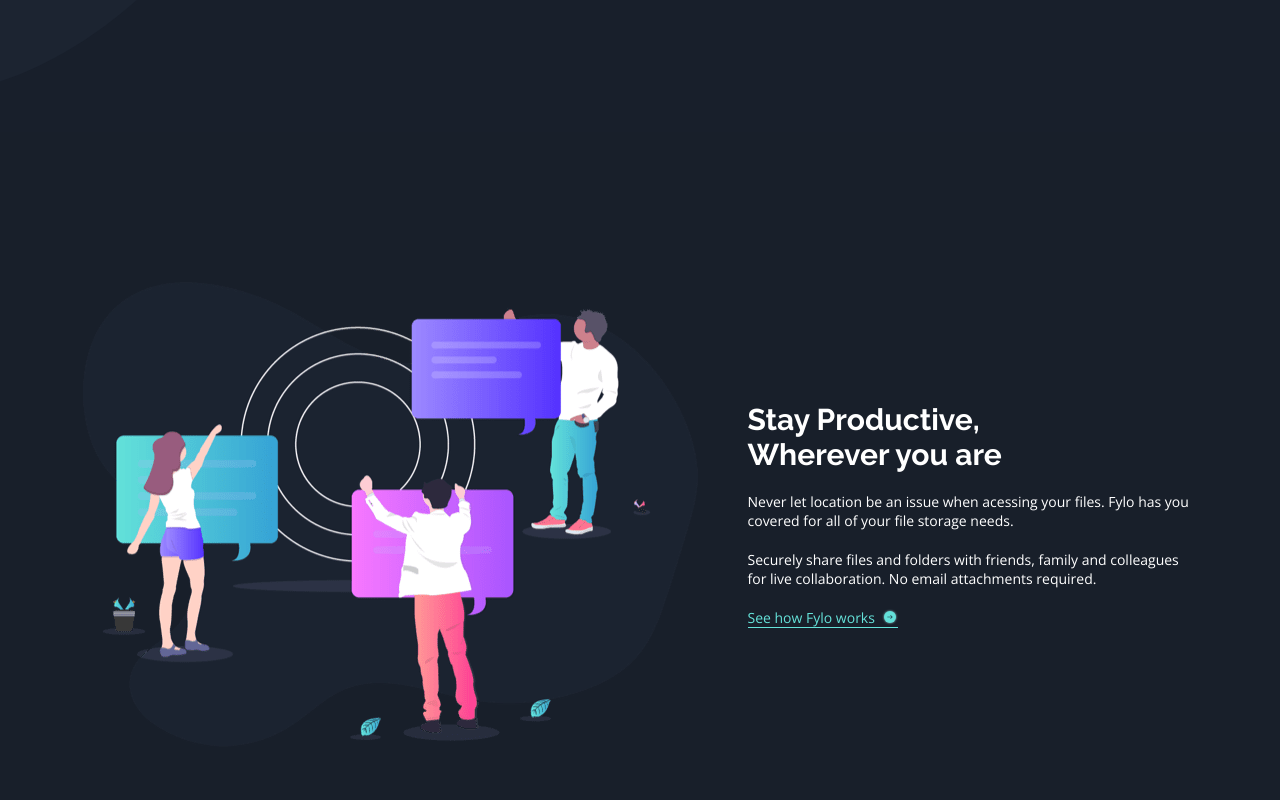
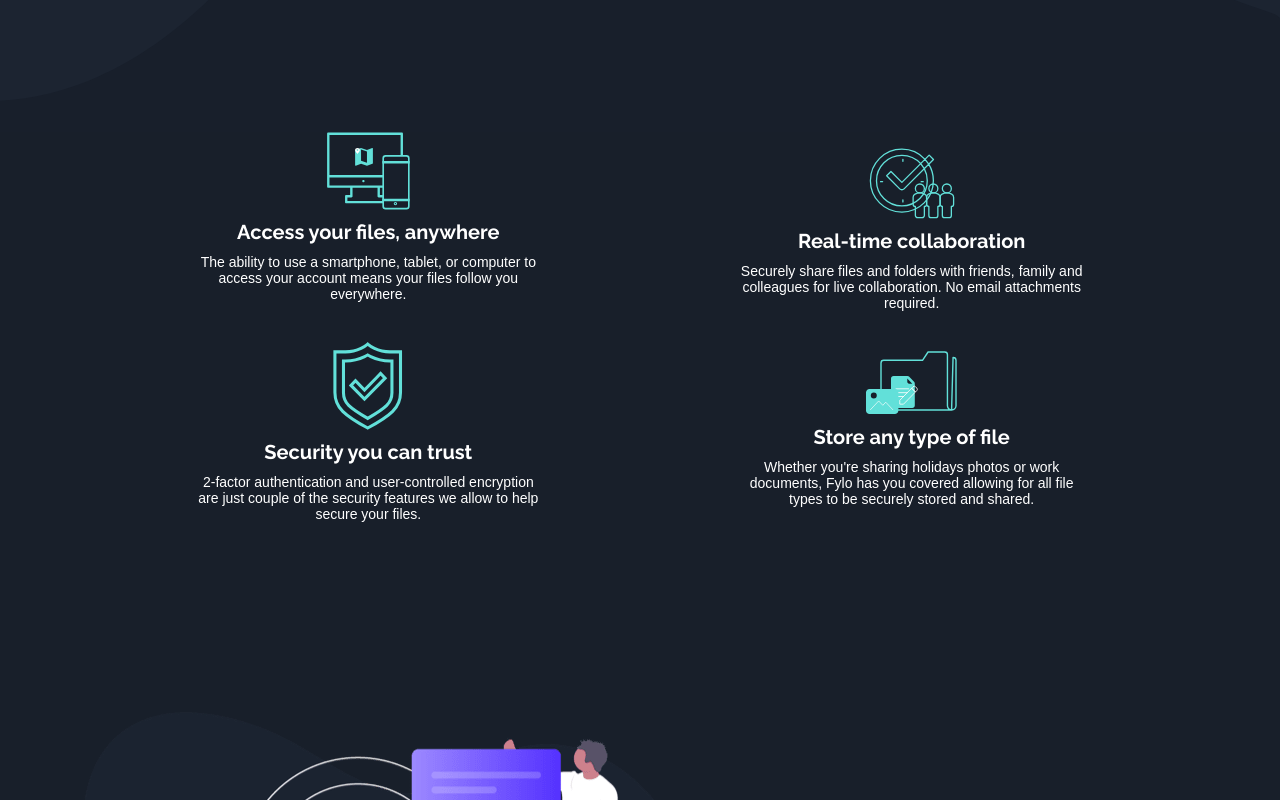
Before and after one commit to LucasLaino/frontend-mentor-fylo-lading-page, a React (Vite) app: page / in a window 1280 px wide. Shown: the part 940-1740 px from the top of the page. Built offline with nearby package versions, Linux system fonts and the light colour scheme.

Commit message:
refactor: Ajeita a posição da bg img na IntroSection

```diff
--- a/src/App.tsx
+++ b/src/App.tsx
@@ -1,8 +1,8 @@
 import Header from './components/Header/header.tsx'
 import IntroSection from './components/IntroSection/IntroSection.tsx'
-import FyloServices from './components/FyloServices/FyloServices.tsx'
+import FyloServicesSection from './components/FyloServicesSection/FyloServicesSection.tsx'
 import StayProductiveSection from './components/StayProductiveSection/StayProductiveSection.tsx'
-import UserComments from './components/CommentsSection/CommentsSection.tsx'
+import CommentsSection from './components/CommentsSection/CommentsSection.tsx'
 import GetAccessSection from './components/GetAccessSection/GetAccessSection.tsx'
 import Footer from './components/Footer/Footer.tsx'
 
@@ -12,9 +12,9 @@
     <>
       <Header />
       <IntroSection />
-      <FyloServices />
+      <FyloServicesSection />
       <StayProductiveSection />
-      <UserComments />
+      <CommentsSection />
       <GetAccessSection />
       <Footer />
     </>
--- a/src/components/CommentsSection/CommentsSection.module.css
+++ b/src/components/CommentsSection/CommentsSection.module.css
@@ -1,5 +1,4 @@
 .commentsMainSection {
-    /* background-color: var(--Navy-900); */
     font-family: 'Open Sans', sans-serif;
 }
 
@@ -18,7 +17,7 @@
         width: 30px;
     }
 
-    .CommentsSection {
+    .commentsSection {
         gap: 30px;
         padding: 0 40px;
         flex-direction: column;
@@ -31,7 +30,7 @@
         margin-left: 100px;
     }
 
-    .CommentsSection {
+    .commentsSection {
         gap: 30px;
         padding: 0 40px;
         flex-direction: column;
--- a/src/components/Footer/Footer.module.css
+++ b/src/components/Footer/Footer.module.css
@@ -90,7 +90,7 @@
         padding-left: 40px;
     }
 
-    .ooterInfos {
+    .footerInfos {
         flex-direction: column;
     }
 
@@ -102,7 +102,7 @@
         max-width: 250px;
     }
 
-    .contatct {
+    .contact {
         padding-left: 30px;
     }
 
--- a/src/components/Footer/Footer.tsx
+++ b/src/components/Footer/Footer.tsx
@@ -7,8 +7,8 @@
             <footer className={styles.footer}>
                 <img src="./src/assets/images/logo.svg" alt="logo" className={styles.logo} />
 
-                <section className={styles.FooterInfos}>
-                    <div className={styles.Location}>
+                <section className={styles.footerInfos}>
+                    <div className={styles.location}>
                         <ul>
                             <li>
                                 <img src="./src/assets/images/icon-location.svg" alt="icon-location" className={styles.iconLocation} />
@@ -20,7 +20,7 @@
                         </ul>
                     </div>
 
-                    <section className={styles.contatct}>
+                    <section className={styles.contact}>
                         <div className={styles.phone}>
                             <img src="./src/assets/images/icon-phone.svg" alt="icon-phone" />
                             <p>+1-543-123-4567</p>
--- a/src/components/FyloServices/FyloServices.tsx
+++ /dev/null
@@ -1,13 +0,0 @@
-import styles from './FyloServices.module.css'
-
-function FyloServices() {
-    return (
-        <section className={styles.servicesSection}>
-            <div className={styles.services}>
-
-            </div>
-        </section>
-    )
-}
-
-export default FyloServices
--- a/src/components/FyloServices/FyloServices.module.css
+++ b/src/components/FyloServicesSection/FyloServicesSection.module.css
@@ -1,25 +1,26 @@
-.ServicesSection {
+.servicesSection {
     display: flex;
-    text-align: center;
+    flex-wrap: wrap;
     align-items: center;
     color: var(--White);
     justify-content: space-evenly;
 }
 
-.Services {
-    gap: 15px;
+.services {
     display: flex;
+    text-align: center;
     align-items: center;
     flex-direction: column;
     justify-content: center;
 }
 
-.ServiceTitle {
+.serviceTitle {
+    padding: 10px;
     font-size: 20px;
     font-family: 'Raleway', sans-serif;
 }
 
-.ServiceDescription {
+.serviceDescription {
     max-width: 350px;
     font-size: 14px;
     padding-bottom: 40px;
@@ -28,17 +29,17 @@
 
 
 @media (min-width: 360px) and (max-width: 430px) {
-    .ServicesSection {
+    .servicesSection {
         flex-direction: column;
     }
 
-    .ServiceDescription {
+    .serviceDescription {
         max-width: 300px;
     }
 }
 
 @media (min-width: 525px) and (max-width: 800px) {
-    .ServicesSection {
+    .servicesSection {
         flex-direction: column;
         padding: 50px;
     }
--- /dev/null
+++ b/src/components/FyloServicesSection/FyloServicesSection.tsx
@@ -0,0 +1,41 @@
+import styles from './FyloServicesSection.module.css'
+
+function FyloServicesSection() {
+    return (
+        <section className={styles.servicesSection}>
+           <div className={styles.services}>
+                <img src="./src/assets/images/icon-access-anywhere.svg" alt="icon-access-anywhere" />
+
+                <h3 className={styles.serviceTitle}>Access your files, anywhere</h3>
+                <p className={styles.serviceDescription}>The ability to use a smartphone, tablet, or computer to access your account means
+                    your files follow you
+                    everywhere.</p>
+
+                <img src="./src/assets/images/icon-security.svg" alt="icon-security" />
+
+                <h3 className={styles.serviceTitle}>Security you can trust</h3>
+                <p className={styles.serviceDescription}>2-factor authentication and user-controlled encryption are just couple of the
+                    security features we allow to
+                    help secure your files.</p>
+            </div>
+
+            <div className={styles.services}>
+                <img src="./src/assets/images/icon-collaboration.svg" alt="icon-collaboration" />
+
+                <h3 className={styles.serviceTitle}>Real-time collaboration</h3>
+                <p className={styles.serviceDescription}>Securely share files and folders with friends, family and colleagues for live
+                    collaboration. No email
+                    attachments required.</p>
+
+                <img src="./src/assets/images/icon-any-file.svg" alt="icon-any-file" />
+
+                <h3 className={styles.serviceTitle}>Store any type of file</h3>
+                <p className={styles.serviceDescription}>Whether you're sharing holidays photos or work documents, Fylo has you covered
+                    allowing for all file types to
+                    be securely stored and shared.</p>
+            </div>
+        </section>
+    )
+}
+
+export default FyloServicesSection
--- a/src/components/IntroSection/IntroSection.module.css
+++ b/src/components/IntroSection/IntroSection.module.css
@@ -7,8 +7,8 @@
     padding: 0 0 150px 0;
     flex-direction: column;
     justify-content: center;
+    background: var(--Navy-850) url(../../assets/images/bg-curvy-desktop.svg) bottom center no-repeat;
     background-size: contain;
-    background: url(../../assets/images/bg-curvy-desktop.svg) no-repeat center bottom var(--Navy-850);
 }
 
 .introSectionTitle {
--- a/src/data/cards-info.ts
+++ b/src/data/cards-info.ts
@@ -1,7 +1,6 @@
 import userProfileImg from '../assets/images/profile-1.jpg'
 import userProfileImg2 from '../assets/images/profile-2.jpg'
 import userProfileImg3 from '../assets/images/profile-3.jpg'
-
 
 export const cardsInfo = [
     {
--- a/src/types/services-info.ts
+++ /dev/null
@@ -1,5 +0,0 @@
-export type serviceProps = {
-    iconLogo: string;
-    serviceTitle: string;
-    serviceDescription: string;
-}
```
Also changed, not shown: src/data/services-info.ts (deleted, +0 -27 lines), src/components/Card/Card.tsx (line endings or trailing spaces).
